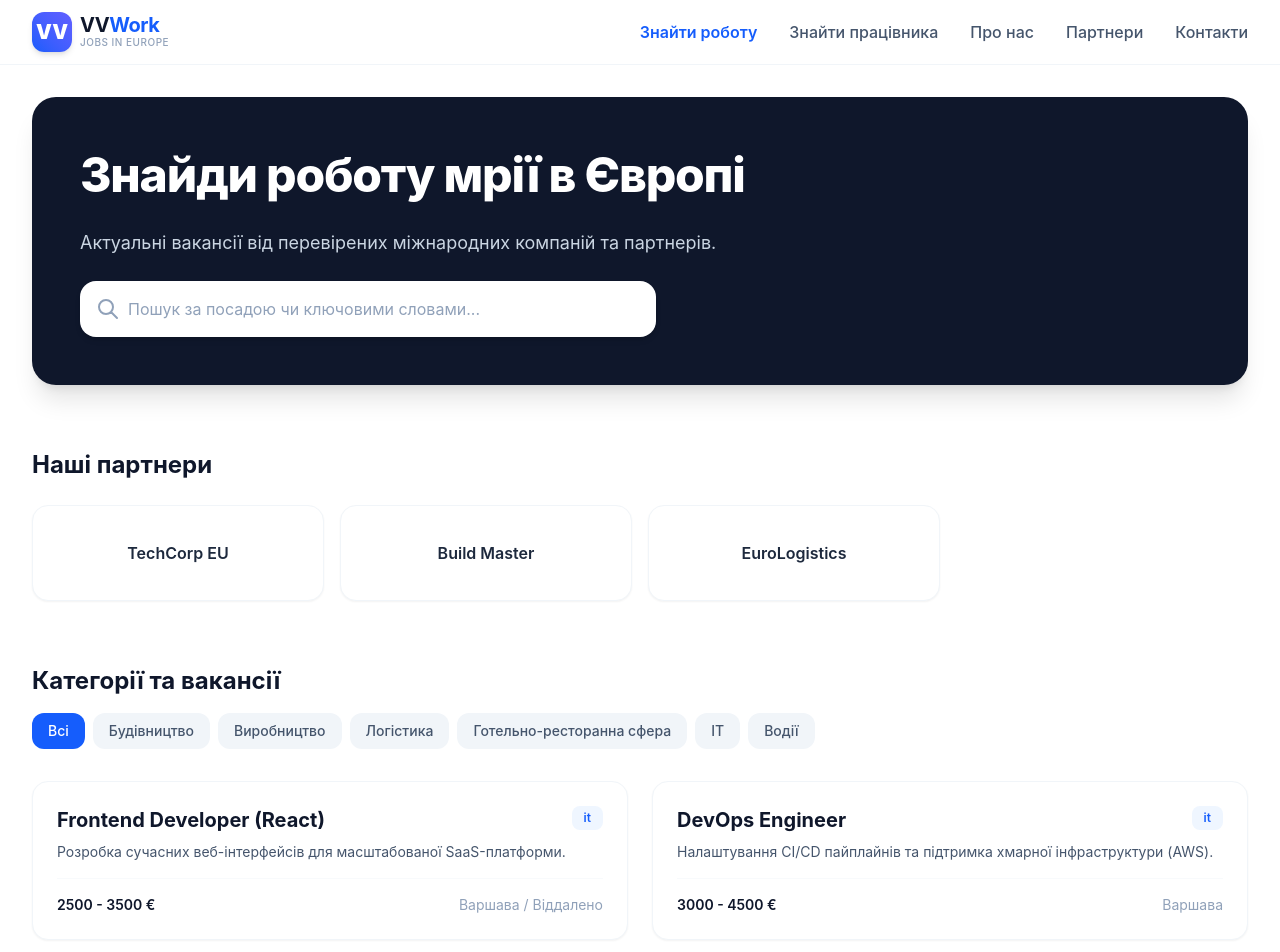
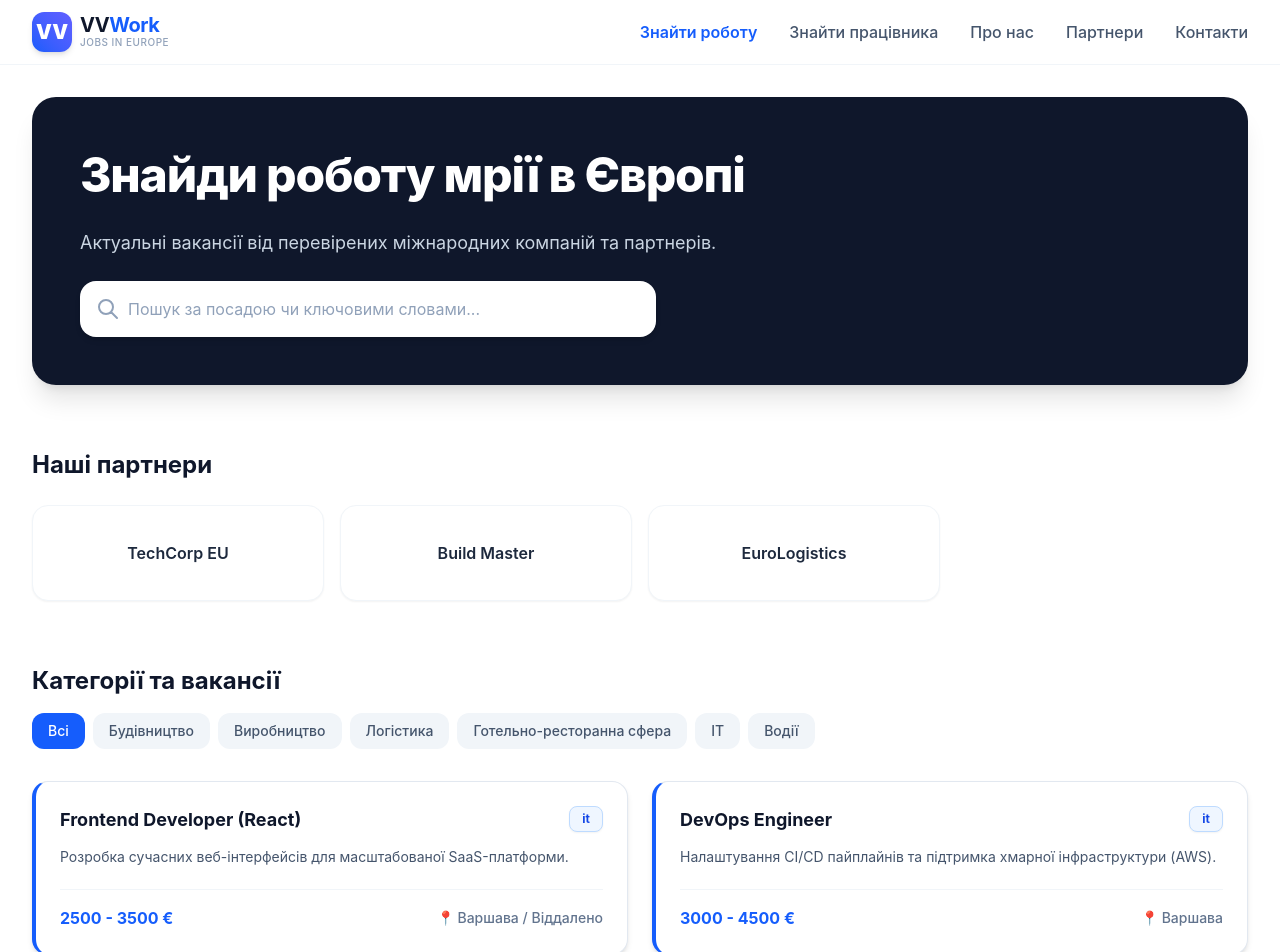
Before and after one commit to xovrashok/vv-work-platform, a React (Vite) app: page / in a window 1280 px wide. Shown: the top 952 px of the page. Built offline with nearby package versions, Linux system fonts and the light colour scheme.

Commit message:
style: enhance JobCard UI with accent border and improved typography

```diff
--- a/src/components/jobs/JobCard.tsx
+++ b/src/components/jobs/JobCard.tsx
@@ -6,19 +6,26 @@ interface JobCardProps {
 
 const JobCard = ({ job }: JobCardProps) => {
   return (
-    <div className="p-6 bg-white border border-slate-100 rounded-2xl shadow-xs hover:shadow-md transition-all space-y-4 flex flex-col justify-between">
-      <div className="space-y-2">
-        <div className="flex justify-between items-start gap-4">
-          <h3 className="text-xl font-bold text-slate-900">{job.title}</h3>
-          <span className="px-3 py-1 bg-blue-50 text-blue-600 rounded-lg text-xs font-semibold whitespace-nowrap">
+    <div className="p-6 bg-white border border-slate-200 border-l-4 border-l-blue-600 rounded-2xl shadow-md hover:shadow-xl hover:border-slate-300 hover:-translate-y-1 transition-all duration-200 flex flex-col justify-between space-y-5 group">
+      <div className="space-y-3">
+        <div className="flex justify-between items-start gap-3">
+          <h3 className="text-lg font-bold text-slate-900 group-hover:text-blue-600 transition-colors">
+            {job.title}
+          </h3>
+          <span className="px-3 py-1 bg-blue-50 text-blue-700 border border-blue-200 rounded-lg text-xs font-bold whitespace-nowrap shadow-xs">
             {job.category}
           </span>
         </div>
-        <p className="text-sm text-slate-600 line-clamp-2">{job.description}</p>
+        <p className="text-sm text-slate-600 line-clamp-2 leading-relaxed">
+          {job.description}
+        </p>
       </div>
-      <div className="pt-4 border-t border-slate-50 flex items-center justify-between text-sm">
-        <span className="font-semibold text-slate-900">{job.salary}</span>
-        <span className="text-slate-400">{job.location}</span>
+
+      <div className="pt-4 border-t border-slate-100 flex items-center justify-between text-sm gap-2">
+        <span className="font-bold text-blue-600 text-base">{job.salary}</span>
+        <span className="text-slate-500 font-medium flex items-center gap-1 text-xs sm:text-sm">
+          📍 {job.location}
+        </span>
       </div>
     </div>
   );
```
